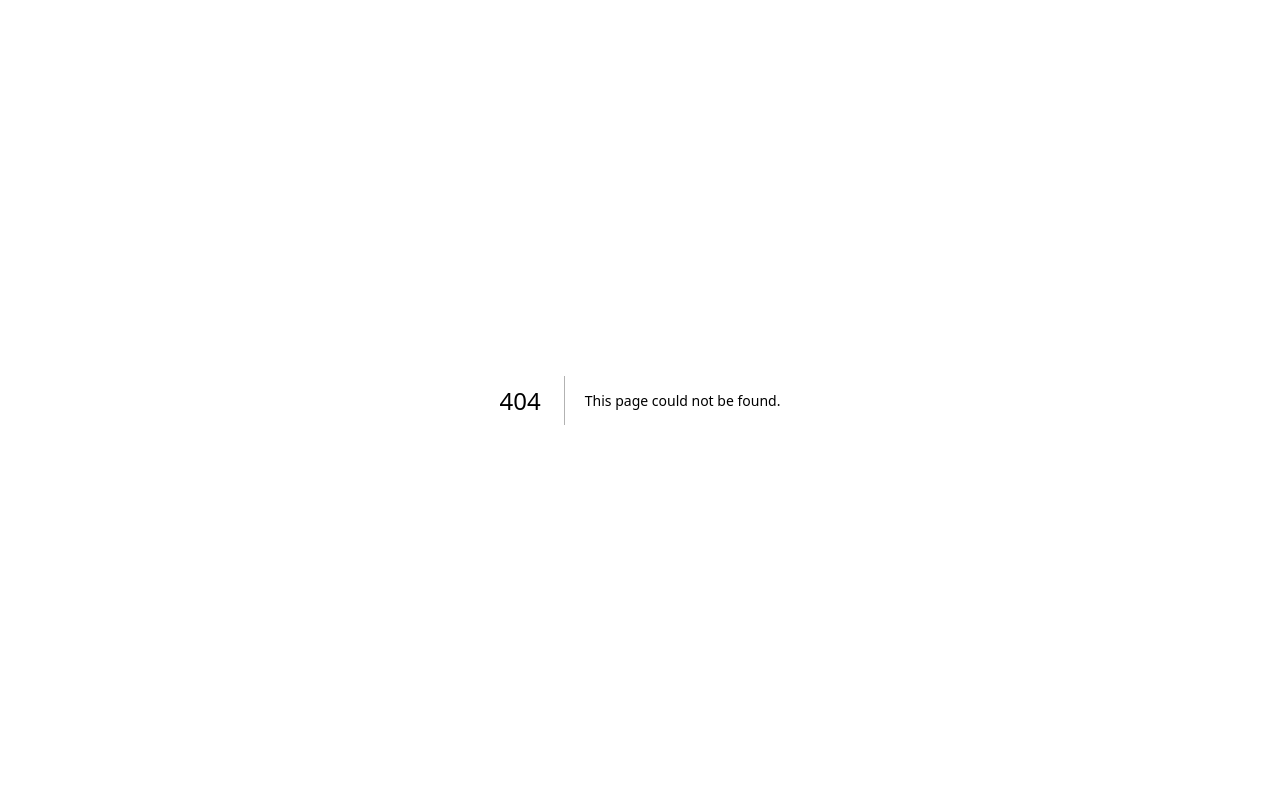
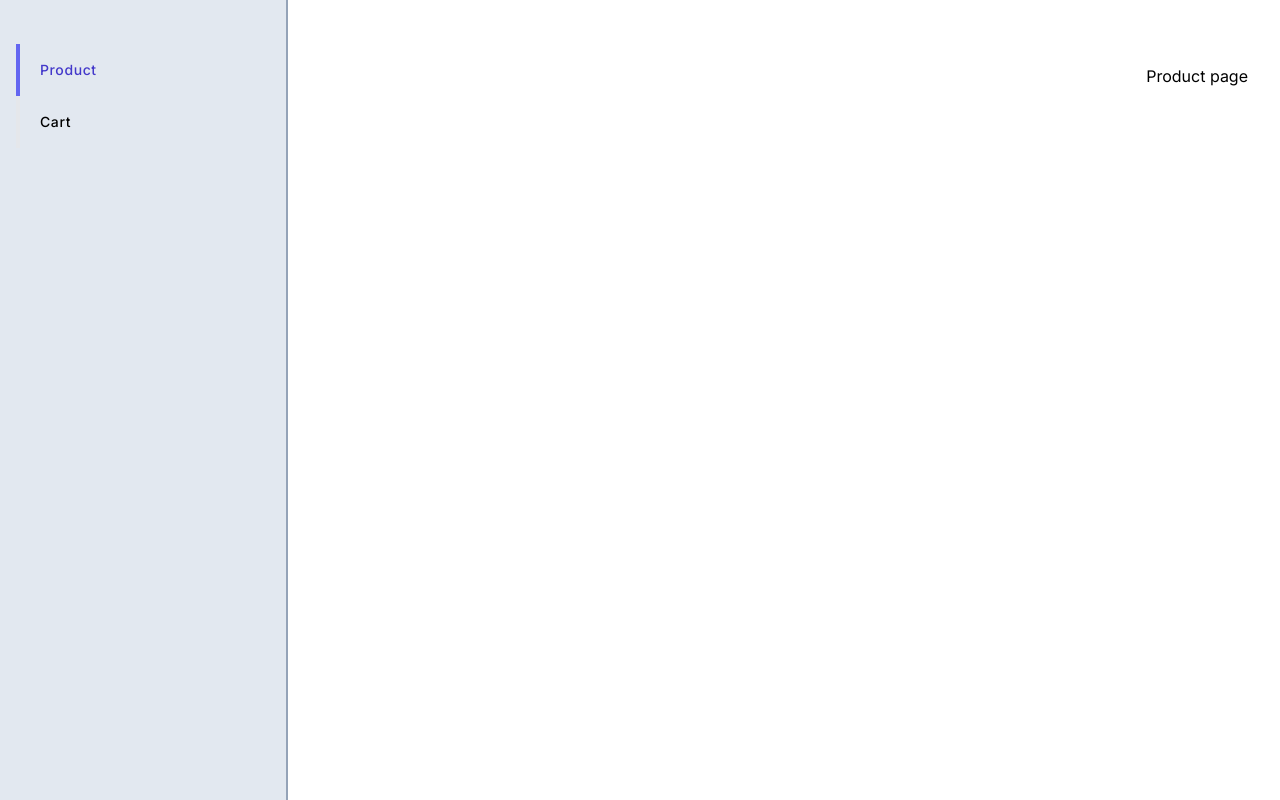
Before and after one commit to straf16/test-deall, a Next.js app: page /product in a window 1280 px wide. Before the commit this address had no page. Built offline with nearby package versions, Linux system fonts and the light colour scheme.

Commit message:
create sidebar component and layouting page product and cart

```diff
--- /dev/null
+++ b/app/cart/page.tsx
@@ -0,0 +1,7 @@
+export default function Cart() {
+  return (
+    <div className="flex flex-col px-8 py-16">
+      <h1>Cart page</h1>
+    </div>
+  )
+}
--- a/app/globals.css
+++ b/app/globals.css
@@ -17,11 +17,11 @@
 }
 
 body {
-  color: rgb(var(--foreground-rgb));
+  /* color: rgb(var(--foreground-rgb));
   background: linear-gradient(
       to bottom,
       transparent,
       rgb(var(--background-end-rgb))
     )
-    rgb(var(--background-start-rgb));
+    rgb(var(--background-start-rgb)); */
 }
--- a/app/layout.tsx
+++ b/app/layout.tsx
@@ -1,6 +1,7 @@
 import './globals.css'
 import type { Metadata } from 'next'
 import { Inter } from 'next/font/google'
+import { Sidebar } from '@/components/sidebar'
 
 const inter = Inter({ subsets: ['latin'] })
 
@@ -16,7 +17,12 @@ export default function RootLayout({
 }) {
   return (
     <html lang="en">
-      <body className={inter.className}>{children}</body>
+      <body className={inter.className}>
+        <Sidebar />
+        <div className="lg:pl-72">
+          {children}
+        </div>
+      </body>
     </html>
   )
 }
--- a/app/page.tsx
+++ b/app/page.tsx
@@ -1,113 +1,19 @@
-import Image from 'next/image'
+'use client'
+
+import { useRouter } from 'next/navigation';
+import { useEffect } from 'react';
 
 export default function Home() {
+  const router = useRouter();
+
+  useEffect(() => {
+    router.push('/product');
+  }, []);
+
   return (
-    <main className="flex min-h-screen flex-col items-center justify-between p-24">
-      <div className="z-10 w-full max-w-5xl items-center justify-between font-mono text-sm lg:flex">
-        <p className="fixed left-0 top-0 flex w-full justify-center border-b border-gray-300 bg-gradient-to-b from-zinc-200 pb-6 pt-8 backdrop-blur-2xl dark:border-neutral-800 dark:bg-zinc-800/30 dark:from-inherit lg:static lg:w-auto  lg:rounded-xl lg:border lg:bg-gray-200 lg:p-4 lg:dark:bg-zinc-800/30">
-          Get started by editing&nbsp;
-          <code className="font-mono font-bold">app/page.tsx</code>
-        </p>
-        <div className="fixed bottom-0 left-0 flex h-48 w-full items-end justify-center bg-gradient-to-t from-white via-white dark:from-black dark:via-black lg:static lg:h-auto lg:w-auto lg:bg-none">
-          <a
-            className="pointer-events-none flex place-items-center gap-2 p-8 lg:pointer-events-auto lg:p-0"
-            href="https://vercel.com?utm_source=create-next-app&utm_medium=appdir-template&utm_campaign=create-next-app"
-            target="_blank"
-            rel="noopener noreferrer"
-          >
-            By{' '}
-            <Image
-              src="/vercel.svg"
-              alt="Vercel Logo"
-              className="dark:invert"
-              width={100}
-              height={24}
-              priority
-            />
-          </a>
-        </div>
-      </div>
-
-      <div className="relative flex place-items-center before:absolute before:h-[300px] before:w-[480px] before:-translate-x-1/2 before:rounded-full before:bg-gradient-radial before:from-white before:to-transparent before:blur-2xl before:content-[''] after:absolute after:-z-20 after:h-[180px] after:w-[240px] after:translate-x-1/3 after:bg-gradient-conic after:from-sky-200 after:via-blue-200 after:blur-2xl after:content-[''] before:dark:bg-gradient-to-br before:dark:from-transparent before:dark:to-blue-700 before:dark:opacity-10 after:dark:from-sky-900 after:dark:via-[#0141ff] after:dark:opacity-40 before:lg:h-[360px]">
-        <Image
-          className="relative dark:drop-shadow-[0_0_0.3rem_#ffffff70] dark:invert"
-          src="/next.svg"
-          alt="Next.js Logo"
-          width={180}
-          height={37}
-          priority
-        />
-      </div>
-
-      <div className="mb-32 grid text-center lg:mb-0 lg:grid-cols-4 lg:text-left">
-        <a
-          href="https://nextjs.org/docs?utm_source=create-next-app&utm_medium=appdir-template&utm_campaign=create-next-app"
-          className="group rounded-lg border border-transparent px-5 py-4 transition-colors hover:border-gray-300 hover:bg-gray-100 hover:dark:border-neutral-700 hover:dark:bg-neutral-800/30"
-          target="_blank"
-          rel="noopener noreferrer"
-        >
-          <h2 className={`mb-3 text-2xl font-semibold`}>
-            Docs{' '}
-            <span className="inline-block transition-transform group-hover:translate-x-1 motion-reduce:transform-none">
-              -&gt;
-            </span>
-          </h2>
-          <p className={`m-0 max-w-[30ch] text-sm opacity-50`}>
-            Find in-depth information about Next.js features and API.
-          </p>
-        </a>
-
-        <a
-          href="https://nextjs.org/learn?utm_source=create-next-app&utm_medium=appdir-template-tw&utm_campaign=create-next-app"
-          className="group rounded-lg border border-transparent px-5 py-4 transition-colors hover:border-gray-300 hover:bg-gray-100 hover:dark:border-neutral-700 hover:dark:bg-neutral-800/30"
-          target="_blank"
-          rel="noopener noreferrer"
-        >
-          <h2 className={`mb-3 text-2xl font-semibold`}>
-            Learn{' '}
-            <span className="inline-block transition-transform group-hover:translate-x-1 motion-reduce:transform-none">
-              -&gt;
-            </span>
-          </h2>
-          <p className={`m-0 max-w-[30ch] text-sm opacity-50`}>
-            Learn about Next.js in an interactive course with&nbsp;quizzes!
-          </p>
-        </a>
-
-        <a
-          href="https://vercel.com/templates?framework=next.js&utm_source=create-next-app&utm_medium=appdir-template&utm_campaign=create-next-app"
-          className="group rounded-lg border border-transparent px-5 py-4 transition-colors hover:border-gray-300 hover:bg-gray-100 hover:dark:border-neutral-700 hover:dark:bg-neutral-800/30"
-          target="_blank"
-          rel="noopener noreferrer"
-        >
-          <h2 className={`mb-3 text-2xl font-semibold`}>
-            Templates{' '}
-            <span className="inline-block transition-transform group-hover:translate-x-1 motion-reduce:transform-none">
-              -&gt;
-            </span>
-          </h2>
-          <p className={`m-0 max-w-[30ch] text-sm opacity-50`}>
-            Explore the Next.js 13 playground.
-          </p>
-        </a>
-
-        <a
-          href="https://vercel.com/new?utm_source=create-next-app&utm_medium=appdir-template&utm_campaign=create-next-app"
-          className="group rounded-lg border border-transparent px-5 py-4 transition-colors hover:border-gray-300 hover:bg-gray-100 hover:dark:border-neutral-700 hover:dark:bg-neutral-800/30"
-          target="_blank"
-          rel="noopener noreferrer"
-        >
-          <h2 className={`mb-3 text-2xl font-semibold`}>
-            Deploy{' '}
-            <span className="inline-block transition-transform group-hover:translate-x-1 motion-reduce:transform-none">
-              -&gt;
-            </span>
-          </h2>
-          <p className={`m-0 max-w-[30ch] text-sm opacity-50`}>
-            Instantly deploy your Next.js site to a shareable URL with Vercel.
-          </p>
-        </a>
-      </div>
-    </main>
-  )
+    <div>
+      <h1>Home Page</h1>
+      <p>Redirecting to the Product page...</p>
+    </div>
+  );
 }
--- /dev/null
+++ b/app/product/page.tsx
@@ -0,0 +1,7 @@
+export default function Product() {
+  return (
+    <div className="flex flex-col items-end px-8 py-16">
+      <h1>Product page</h1>
+    </div>
+  )
+}
--- /dev/null
+++ b/components/sidebar.tsx
@@ -0,0 +1,50 @@
+"use client"
+
+import clsx from "clsx";
+import Link from "next/link";
+import { useSelectedLayoutSegment } from "next/navigation";
+
+export function Sidebar() {
+  const segment = useSelectedLayoutSegment();
+
+  return (
+    <div className="fixed top-0 z-10 flex w-full flex-col border-b border-slate-400 bg-slate-200 lg:bottom-0 lg:z-auto lg:w-72 lg:border-b-0 lg:border-r-2 lg:border-slate-400">
+      <div
+        className='overflow-y-auto lg:static lg:block fixed inset-x-0 bottom-0 top-14 mt-6 bg-red'
+      >
+        <nav className="space-y-6 px-4 py-5">
+          <div>
+            <div className={clsx(
+              "px-2 text-xs font-semibold tracking-wider border-l-4",
+              {
+                "border-indigo-500 text-indigo-700": segment === "product"
+              }
+            )}>
+              <Link
+                // onClick={close}
+                href={"/product"}
+                className={"block rounded-md px-3 py-4 text-sm font-medium hover:text-indigo-200"}
+              >
+                {"Product"}
+              </Link>
+            </div>
+            <div className={clsx(
+              "px-2 text-xs font-semibold tracking-wider border-l-4",
+              {
+                "border-indigo-500 text-indigo-700": segment === "cart"
+              }
+            )}>
+              <Link
+                // onClick={close}
+                href={"/cart"}
+                className={"block rounded-md px-3 py-4 text-sm font-medium hover:text-indigo-200"}
+              >
+                {"Cart"}
+              </Link>
+            </div>
+          </div>
+        </nav>
+      </div>
+    </div>
+  )
+}
--- a/package.json
+++ b/package.json
@@ -13,6 +13,7 @@
     "@types/react": "18.2.14",
     "@types/react-dom": "18.2.6",
     "autoprefixer": "10.4.14",
+    "clsx": "^1.2.1",
     "eslint": "8.44.0",
     "eslint-config-next": "13.4.9",
     "next": "13.4.9",
```
Also changed, not shown: 1 other file (tests, documents, lock files or other folders).
